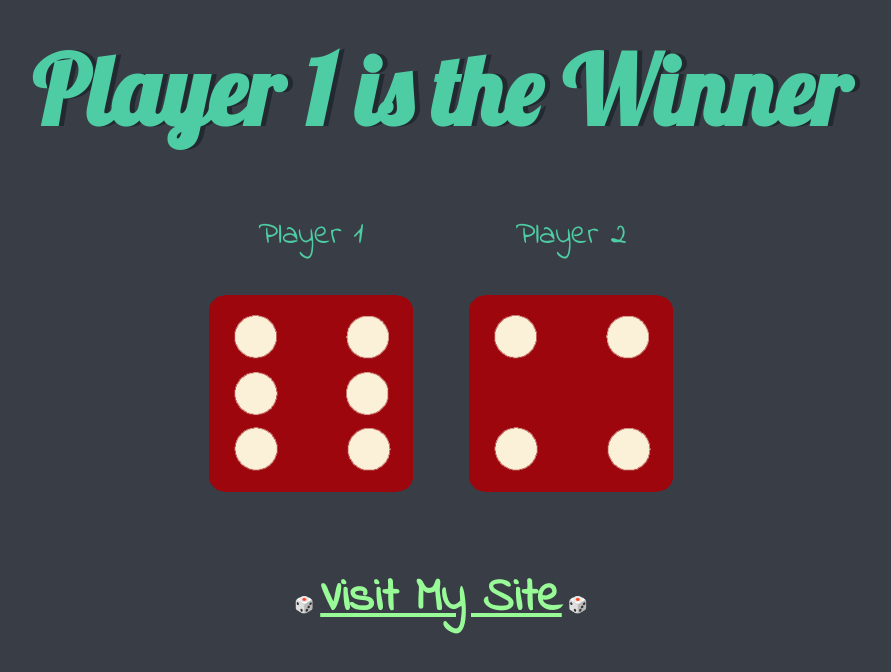
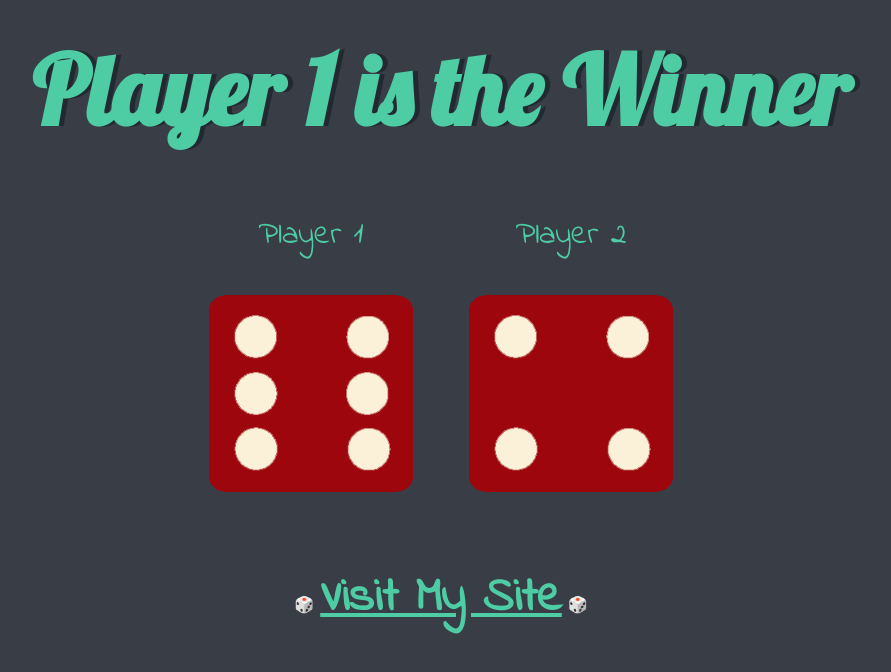
Before and after one commit to KarthikShetty11/DOM, a plain HTML site: page diceGame/index.html in a window 1280 px wide. Shown: the whole page, without its empty margins (199-1090 px from the left). Drawn offline with Linux system fonts and the light colour scheme.

Commit message:
comments updated

```diff
--- a/diceGame/index.js
+++ b/diceGame/index.js
@@ -57,14 +57,18 @@ else
 }
 */
 
+
+//Player 1 diceRoll
 var diceRoll = Math.floor(Math.random()*6)+1;
 var newImg = "images/dice"+diceRoll+".png";
 document.querySelector(".img1").setAttribute("src", newImg);
 
+//Player 2 diceRoll
 var diceRoll2 = Math.floor(Math.random()*6)+1;
 var newImg2 = "images/dice"+diceRoll2+".png";
 document.querySelector(".img2").setAttribute("src",newImg2);
 
+//print result based on if condition
 if ( diceRoll === diceRoll2)
 {
     document.querySelector("h1").textContent="Its a Draw";
--- a/diceGame/styles.css
+++ b/diceGame/styles.css
@@ -34,7 +34,7 @@
 
   a{
       font-size: 3rem;
-      color: palegreen;
+      color: #4ECCA3;
    font-weight: bolder;
   }
 
```
Also changed, not shown: diceGame/index.html (+1 -1 lines).
